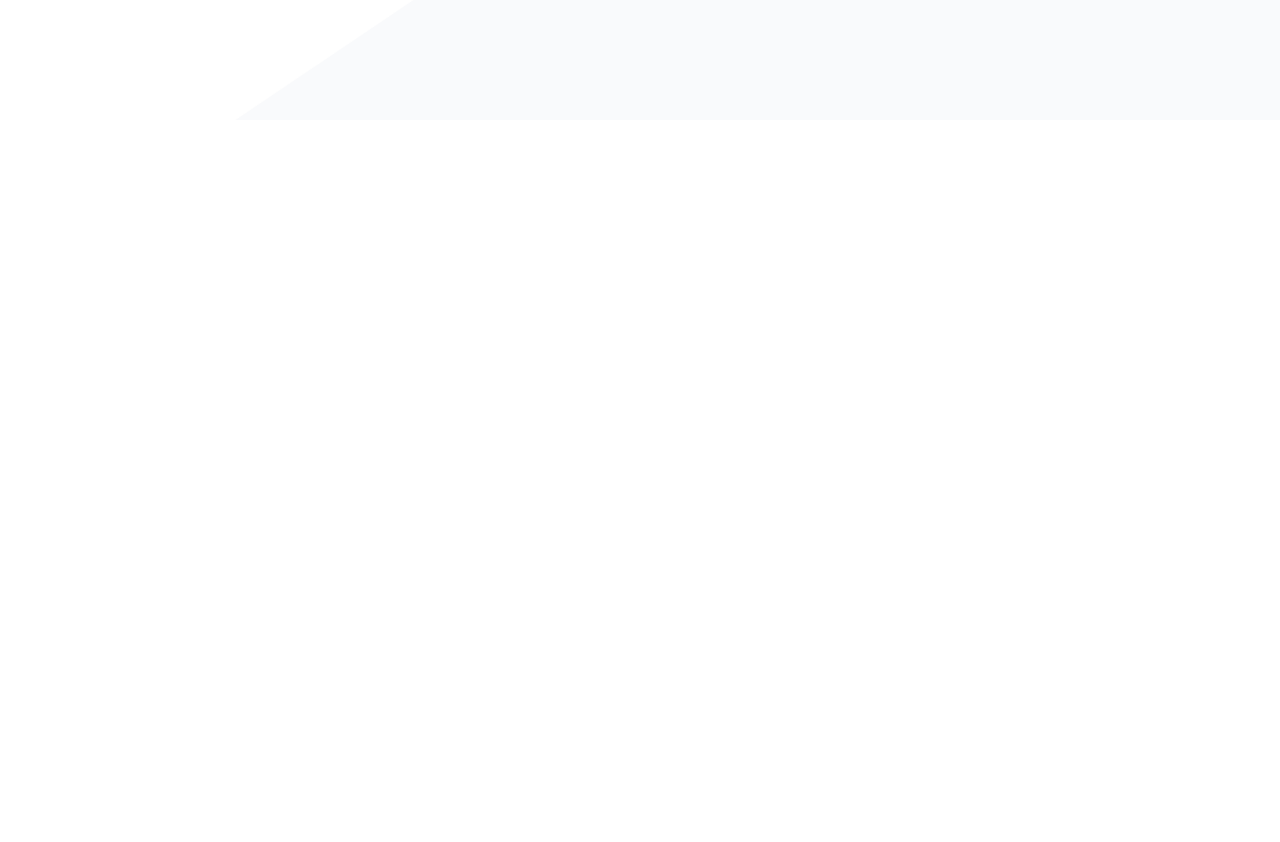
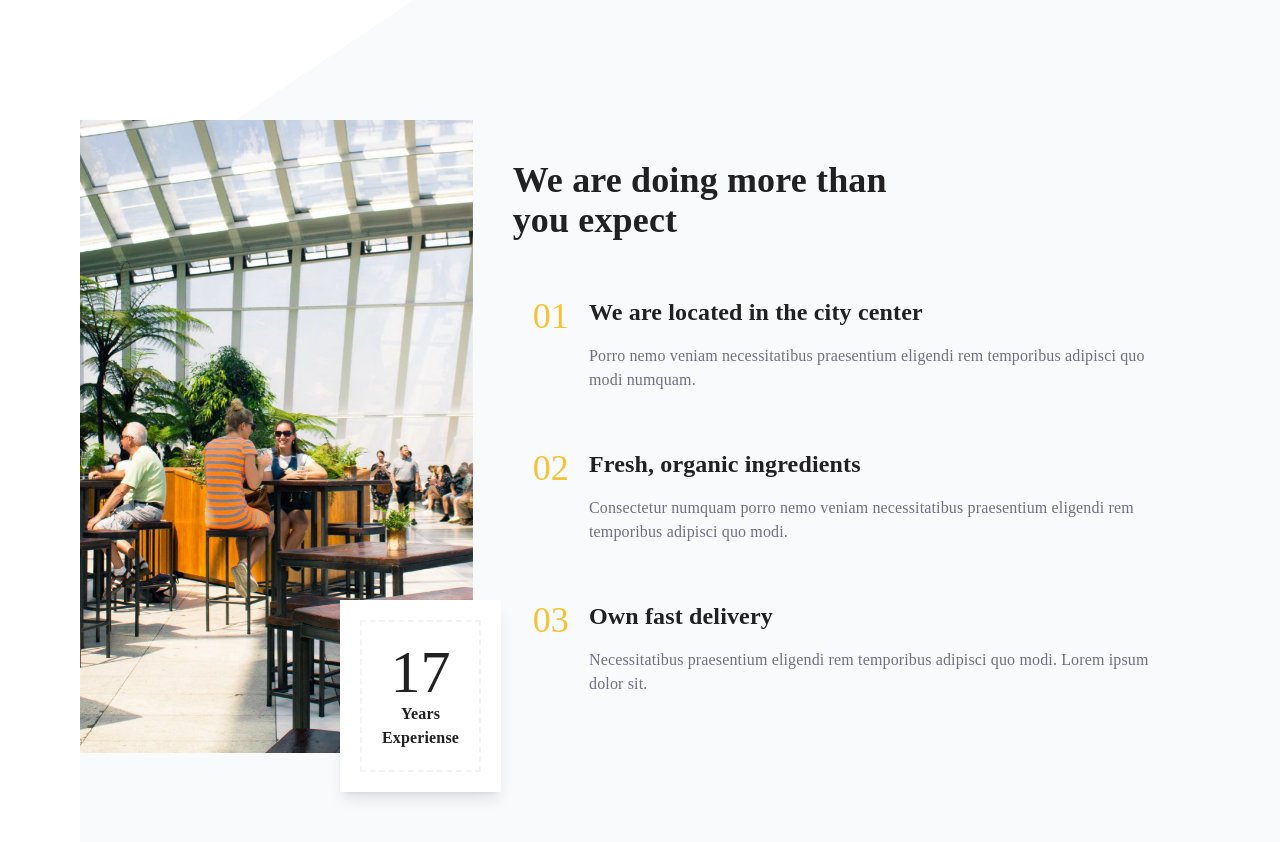
Before and after one commit to SalehAhmed19/restaurant, a React (Create React App) app: page / in a window 1280 px wide. Shown: the part 680-1522 px from the top of the page. Before the commit the page ends 800 px from the top, so only its background shows below. Built offline with nearby package versions, Linux system fonts and the light colour scheme.

Commit message:
about us added

```diff
--- /dev/null
+++ b/src/Components/Isolated/About.jsx
@@ -0,0 +1,78 @@
+import React from "react";
+import { Fade, Zoom } from "react-reveal";
+import interior from "../../Assets/interior.png";
+
+const About = () => {
+  const data = [
+    {
+      _id: 1,
+      title: "We are located in the city center",
+      des: "Porro nemo veniam necessitatibus praesentium eligendi rem temporibus adipisci quo modi numquam.",
+      number: "01",
+    },
+    {
+      _id: 2,
+      title: "Fresh, organic ingredients",
+      des: "Consectetur numquam porro nemo veniam necessitatibus praesentium eligendi rem temporibus adipisci quo modi.",
+      number: "02",
+    },
+    {
+      _id: 3,
+      title: "Own fast delivery",
+      des: "Necessitatibus praesentium eligendi rem temporibus adipisci quo modi. Lorem ipsum dolor sit.",
+      number: "03",
+    },
+  ];
+  return (
+    <div className="flex ml-20 pr-20 bg-[#F9FAFC] pb-20">
+      <div className="relative">
+        <Zoom>
+          <img className="w-[500px]" src={interior} alt="" />
+          <div className="p-5 bg-[#fff] inline-block absolute z-20 bottom-0 -right-7 shadow-lg">
+            <div
+              style={{ border: "2px dashed #F2F3F5" }}
+              className="flex flex-col justify-center items-center p-5"
+            >
+              <h2
+                className="text-6xl"
+                style={{ fontFamily: "'Monoton', cursive" }}
+              >
+                17
+              </h2>
+              <p className="font-bold text-center">
+                Years <br /> Experiense
+              </p>
+            </div>
+          </div>
+        </Zoom>
+      </div>
+      <div className="p-10">
+        <h2 className="font-bold text-4xl">
+          We are doing more than <br /> you expect
+        </h2>
+        <div>
+          {data.map((d) => (
+            <Fade down>
+              <div key={d._id} className="flex my-14">
+                <div>
+                  <h2
+                    style={{ fontFamily: "'Monoton', cursive" }}
+                    className="text-4xl mx-5 text-[#F5C334]"
+                  >
+                    {d.number}
+                  </h2>
+                </div>
+                <div>
+                  <h3 className="font-bold text-2xl mb-4">{d.title}</h3>
+                  <p className="text-[#6F6F87]">{d.des}</p>
+                </div>
+              </div>
+            </Fade>
+          ))}
+        </div>
+      </div>
+    </div>
+  );
+};
+
+export default About;
--- a/src/Pages/Home.jsx
+++ b/src/Pages/Home.jsx
@@ -1,10 +1,12 @@
 import React from "react";
+import About from "../Components/Isolated/About";
 import Banner from "../Components/Isolated/Banner";
 
 const Home = () => {
   return (
     <div>
       <Banner />
+      <About />
     </div>
   );
 };
```
Also changed, not shown: src/Assets/interior.png (added).
